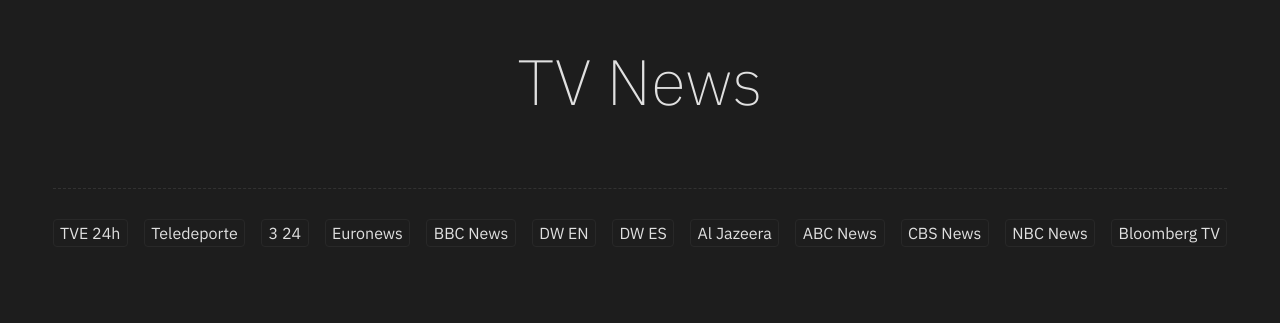
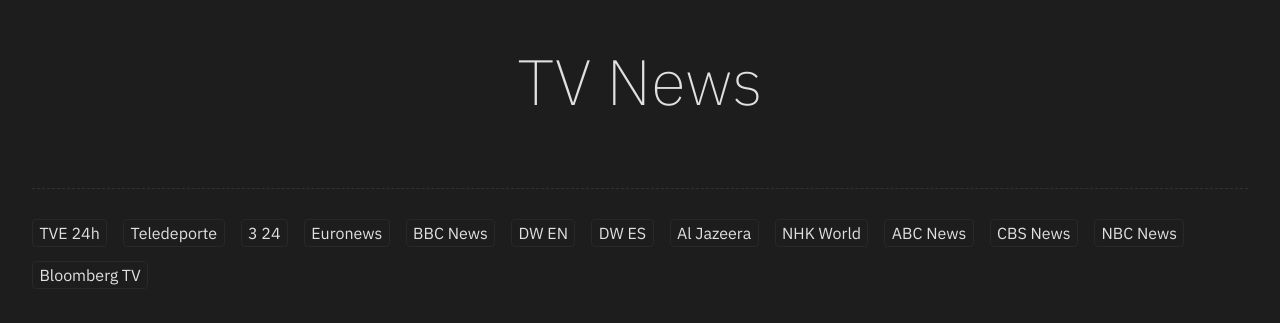
Before and after one commit to sieyin/hls-tv-news, a plain HTML site: page index.html in a window 1280 px wide. Shown: the part 311-634 px from the top of the page. Drawn offline with nearby package versions, Linux system fonts and the light colour scheme.

Commit message:
Added NHK World

```diff
--- a/index.html
+++ b/index.html
@@ -117,10 +117,11 @@
 				<li value="6"><a onclick="zap(this);">DW EN</a></li>
 				<li value="7"><a onclick="zap(this);">DW ES</a></li>
 				<li value="8"><a onclick="zap(this);">Al Jazeera</a></li>
-				<li value="9"><a onclick="zap(this);">ABC News</a></li>
-				<li value="10"><a onclick="zap(this);">CBS News</a></li>
-				<li value="11"><a onclick="zap(this);">NBC News</a></li>
-				<li value="12"><a onclick="zap(this);">Bloomberg TV</a></li>
+				<li value="9"><a onclick="zap(this);">NHK World</a></li>
+				<li value="10"><a onclick="zap(this);">ABC News</a></li>
+				<li value="11"><a onclick="zap(this);">CBS News</a></li>
+				<li value="12"><a onclick="zap(this);">NBC News</a></li>
+				<li value="13"><a onclick="zap(this);">Bloomberg TV</a></li>
 			</ol>
 		</section>
 
@@ -173,15 +174,18 @@
 						var stream = "https://live-hls-v3-aje.getaj.net/AJE-V3/index.m3u8";
 						break
 					case 9:
+						var stream = "https://nhkwlive-ojp.akamaized.net/hls/live/2003459/nhkwlive-ojp-en/index.m3u8";
+						break
+					case 10:
 						var stream = "https://lnc-abc-news.tubi.video/index.m3u8";
 						break
-					case 10:
+					case 11:
 						var stream = "https://cbsn-us.cbsnstream.cbsnews.com/out/v1/55a8648e8f134e82a470f83d562deeca/master.m3u8";
 						break
-					case 11:
+					case 12:
 						var stream = "https://lnc-nbc-news-now.tubi.video/master.m3u8";
 						break
-					case 12:
+					case 13:
 						var stream = "https://bloomberg-bloomberg-1-be.samsung.wurl.tv/playlist.m3u8";
 						break
 					default:
```
